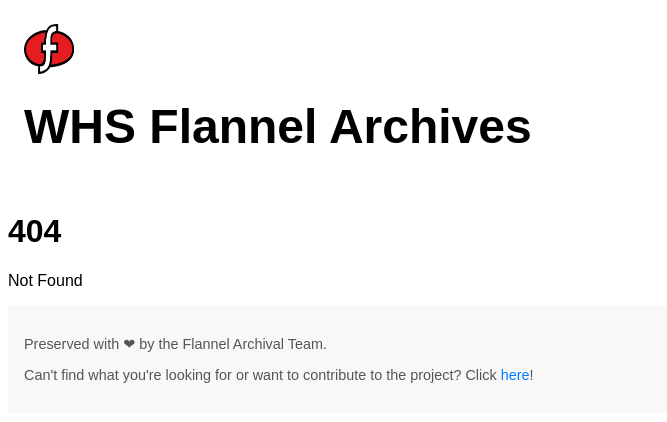
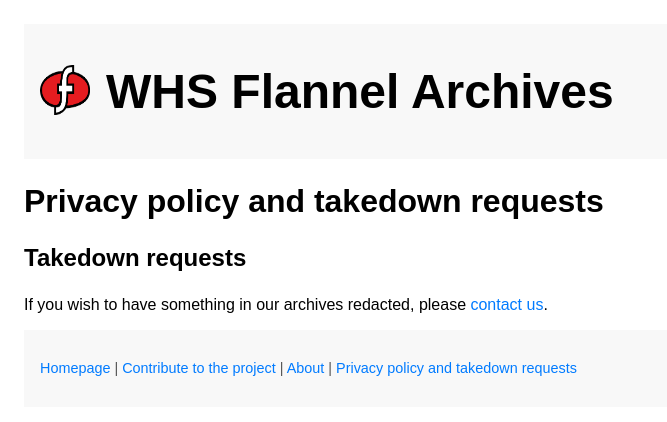
Before and after one commit to OWelton-Rosie/flannel-archival, a SvelteKit app: page /privacy in a window 1280 px wide. Before the commit this address had no page. Shown: the top 422 px of the page, without its empty margins (0-667 px from the left). Built offline with nearby package versions, Linux system fonts and the light colour scheme.

Commit message:
add new routes and CSS

```diff
--- a/src/app.css
+++ b/src/app.css
@@ -1,3 +1,15 @@
 body {
     font-family: Arial, sans-serif;
+    padding: 1rem;
+
 }
+
+h1, h2, h3 {
+    margin-top: 1.5rem;
+    margin-bottom: 1.5rem;
+}
+
+a, a:visited {
+    color: #007BFF;
+    text-decoration: none;
+}
--- a/src/lib/components/Footer.svelte
+++ b/src/lib/components/Footer.svelte
@@ -1,6 +1,5 @@
 <footer>
-    <p>Preserved with &#x2764; by the Flannel Archival Team.</p>
-    <p>Can't find what you're looking for or want to contribute to the project? Click <a href="/about">here</a>!</p>
+    <p><a href="/">Homepage</a> | <a href="/contribute">Contribute to the project</a> | <a href="/about">About</a> | <a href="privacy">Privacy policy and takedown requests</a></p>
 </footer>
 
 
@@ -12,9 +11,4 @@
     font-size: 0.9rem;
     color: #555;
 }
-
-footer a {
-    color: #007BFF;
-    text-decoration: none;
-}
 </style>
--- a/src/lib/components/Header.svelte
+++ b/src/lib/components/Header.svelte
@@ -1,5 +1,5 @@
 <header>
-	<img src='/assets/flannel-logo.png' alt='Flannel Logo' width='50' height='50' />
+	<a href="/"><img src='/assets/flannel-logo.png' alt='Flannel Logo' width='50' height='50' /></a>
     <h1><a href="/">WHS Flannel Archives</a></h1>
 </header>
 
@@ -7,10 +7,16 @@
     header {
         padding: 1rem;
         text-align: left;
+        display: flex;
+        align-items: center;
+        background-color: #f8f8f8;
+        color: #555;
+
     }
 
     img {
         display: inline-block;
+        margin-right: 1rem
     }
 
     h1 a {
--- /dev/null
+++ b/src/routes/contact/+page.svelte
@@ -0,0 +1 @@
+<h1>Contact</h1>
--- /dev/null
+++ b/src/routes/contribute/+page.svelte
@@ -0,0 +1 @@
+<h1>Contrib</h1>
--- /dev/null
+++ b/src/routes/privacy/+page.svelte
@@ -0,0 +1,4 @@
+<h1>Privacy policy and takedown requests</h1>
+
+<h2>Takedown requests</h2>
+<p>If you wish to have something in our archives redacted, please <a href="/contact">contact us</a>.</p>
```
Also changed, not shown: 1 other file (tests, documents, lock files or other folders).
